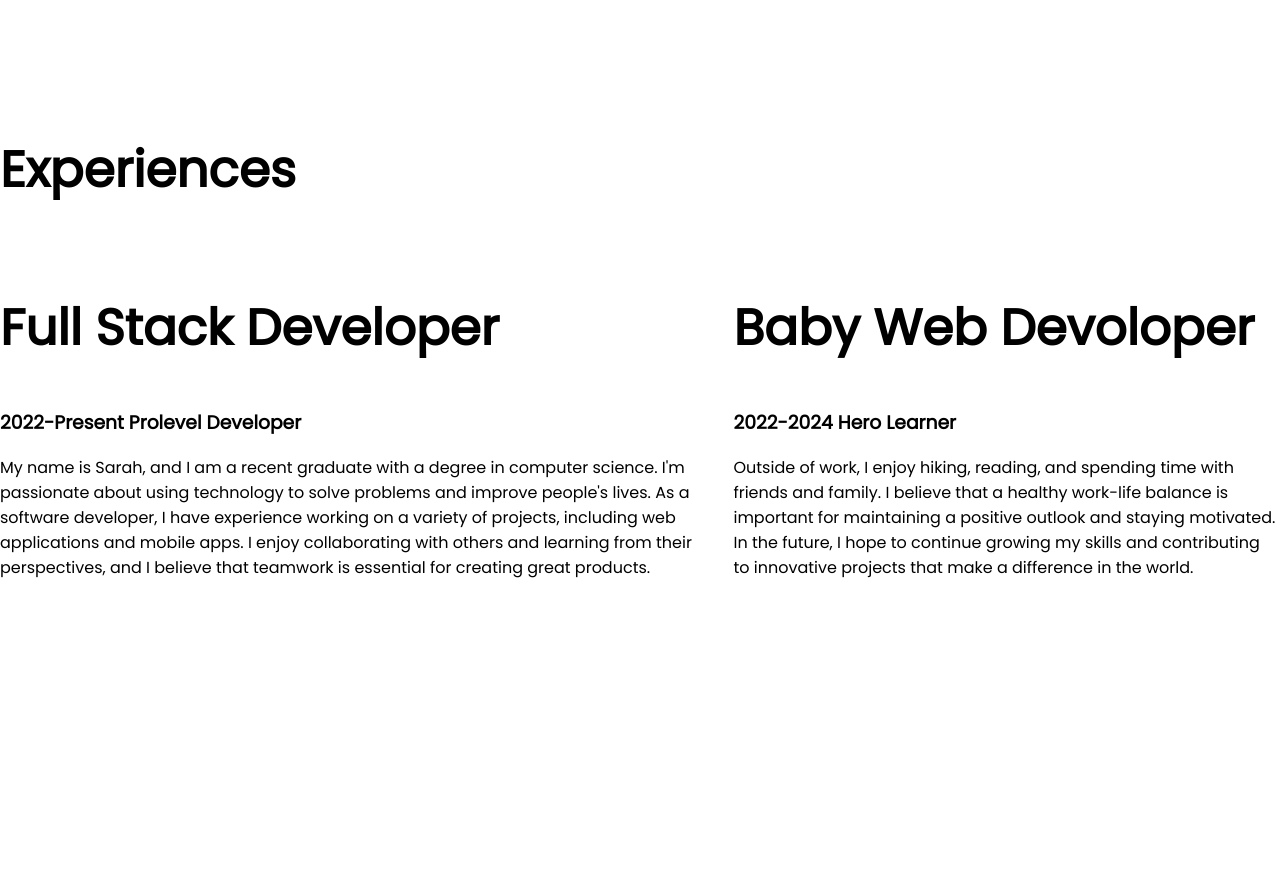
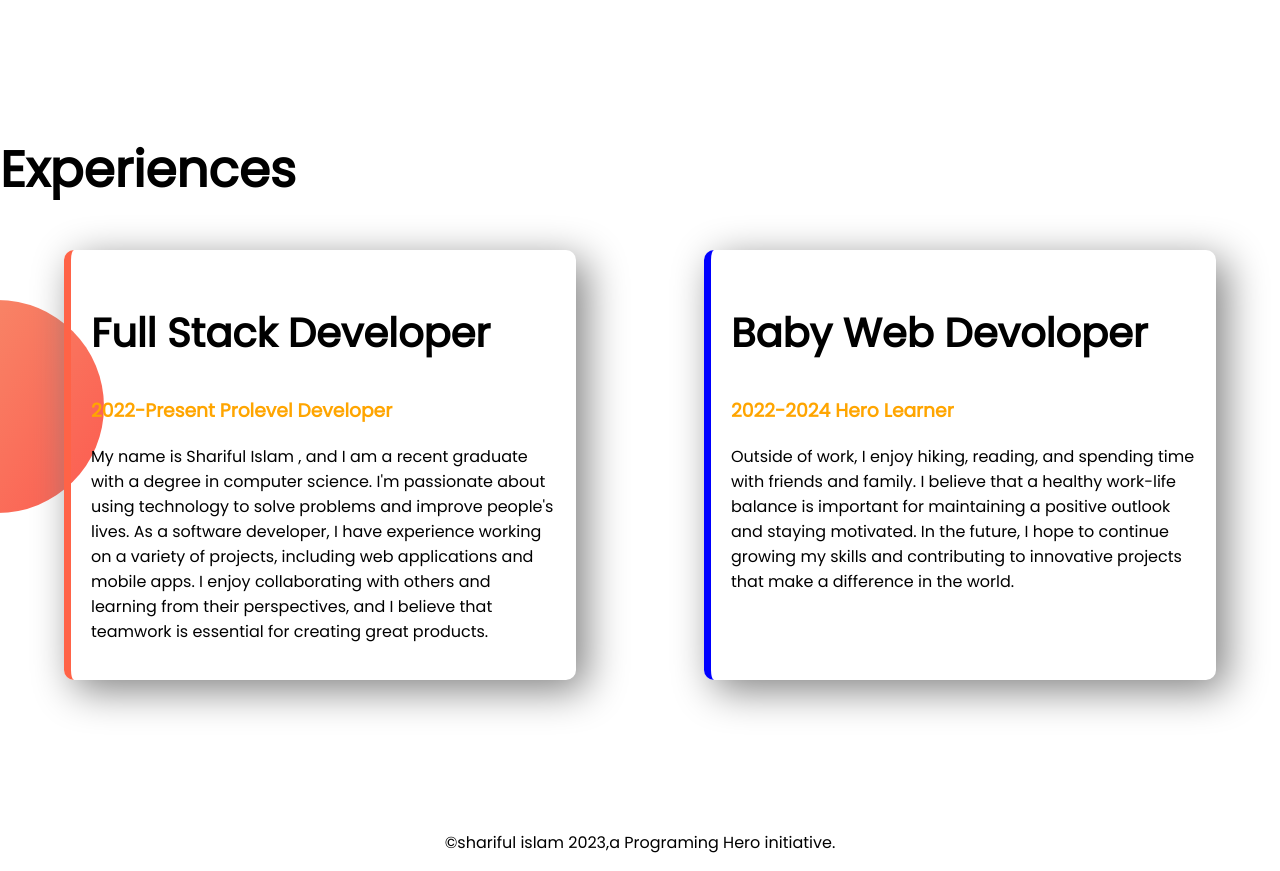
Before and after one commit to sharifulislam14/devoloper-portfolio, a plain HTML site: page index.html in a window 1280 px wide. Shown: the part 1260-2131 px from the top of the page. Before the commit the page ends 2006 px from the top, so only its background shows below. Drawn offline with Linux system fonts and the light colour scheme.

Commit message:
abr kobe asbi

```diff
--- a/index.html
+++ b/index.html
@@ -12,9 +12,9 @@
 </head>
 <body>
     <section class="top-banar flexible-container1">
-        <div class="a1">
+        <div class=" half-width">
         <h1>Welcome To</h1>
-        <h1><span class="a3">Shariful Islam</span> World!</h1>
+        <h1><span class="orange-color">Shariful Islam</span> World!</h1>
         <h3>Build Climber & Train Stoper</h3>
         <p>You might saw me jumping,climbing Buildings,and stoping trains</p>
         <a class="HIRE" target="_blank" href="https://www.facebook.com/profile.php?id=100051962413041">HIRE ME</a>
@@ -39,18 +39,21 @@
     <section class="experience-area">
        <h1>Experiences</h1>
        <div class="flexible-container1">
-          <div class="half-width">
-            <h1>Full Stack Developer</h1>
-            <h3>2022-Present  Prolevel Developer</h3>
-            <p>My name is Sarah, and I am a recent graduate with a degree in computer science. I'm passionate about using technology to solve problems and improve people's lives. As a software developer, I have experience working on a variety of projects, including web applications and mobile apps. I enjoy collaborating with others and learning from their perspectives, and I believe that teamwork is essential for creating great products. </p>
+          <div id="full-stak" class="esxperience-item">
+            <h2>Full Stack Developer</h2>
+            <h3 class="orange-color">2022-Present  Prolevel Developer</h3>
+            <p>My name is Shariful Islam , and I am a recent graduate with a degree in computer science. I'm passionate about using technology to solve problems and improve people's lives. As a software developer, I have experience working on a variety of projects, including web applications and mobile apps. I enjoy collaborating with others and learning from their perspectives, and I believe that teamwork is essential for creating great products. </p>
           </div>
 
-          <div class="half-width">
-            <h1>Baby Web Devoloper </h1>
-            <h3>2022-2024 Hero Learner</h3>
+          <div id="Baby-Web" class="esxperience-item">
+            <h2>Baby Web Devoloper </h2>
+            <h3 class="orange-color">2022-2024 Hero Learner</h3>
             <p>Outside of work, I enjoy hiking, reading, and spending time with friends and family. I believe that a healthy work-life balance is important for maintaining a positive outlook and staying motivated. In the future, I hope to continue growing my skills and contributing to innovative projects that make a difference in the world.</p>
           </div>
        </div>
     </section>
+    <footer>
+        <p>©shariful islam 2023,a Programing Hero initiative.</p>
+    </footer>
 </body>
 </html>
--- a/style.css
+++ b/style.css
@@ -1,29 +1,44 @@
-body{
+body
+{
     font-family: 'Poppins', sans-serif;
     margin:0px;
 }
-h1{
+h1
+{
     font-size: 50px;
 }
+h2
+{
+    font-size: 40px;
+}
 
-.flexible-container1{
+.flexible-container1
+{
     display: flex;
     margin-bottom: 150px;
 }
-.a1{
+.half-width
+{
+    display: 50%;
     padding: 2%;
+    padding-left: ;
 }
-.a2{
+.a2
+{
     width: 70%;
     padding: 2%;
 }
-.a2 img{
+.a2 img
+{
     width: 500px;
 }
-.a3{
+.orange-color
+{
     color: orange;
+    width: ;
 }
-.HIRE{
+.HIRE
+{
     text-decoration: none;
     background-image: linear-gradient(orange,red);
     padding: 2px 5px;
@@ -31,14 +46,43 @@ h1{
     color: white;
     font: 700;
 }
-.top-banar{
+.top-banar
+{
     background-image: url(images/top-banner.png);
     background-repeat: no-repeat;
 }
-.a2n{
+.a2n
+{
 
     padding: 2%;
 }
-.pic2{
+.pic2
+{
     width: 500px;
 }
+.esxperience-item
+{
+
+    width: 40%;
+    margin-left: 5%;
+    margin-right: 5%;
+    padding: 20px ;
+    border-radius: 10px;
+    box-shadow: 10px 10px 40px gray;
+
+}
+.experience-area
+{
+    background-image: url(images/exp-bg.png);
+    background-repeat: no-repeat;
+    background-position: left;
+}
+#Baby-Web{
+    border-left: 7px solid blue;
+}
+#full-stak{
+    border-left: 7px solid tomato;
+}
+footer p{
+    text-align: center;
+}
```
